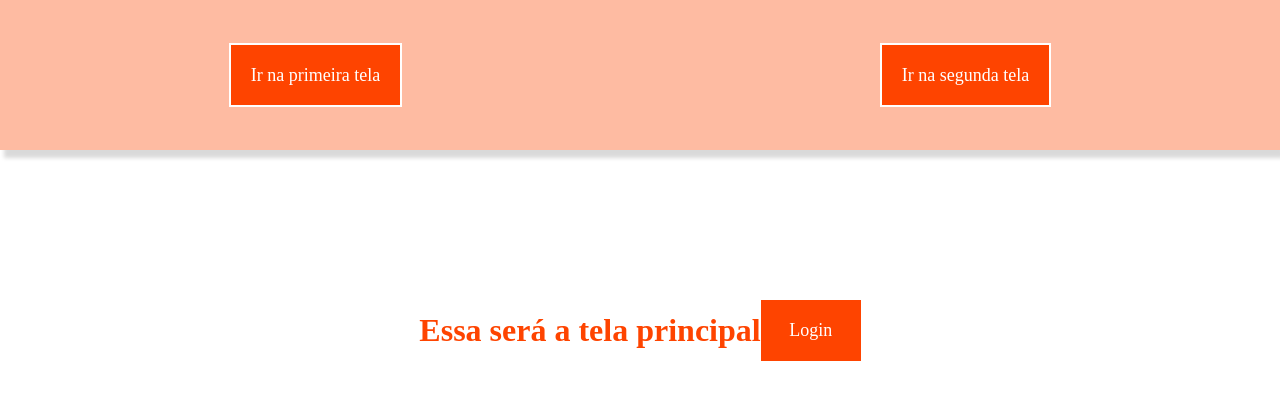
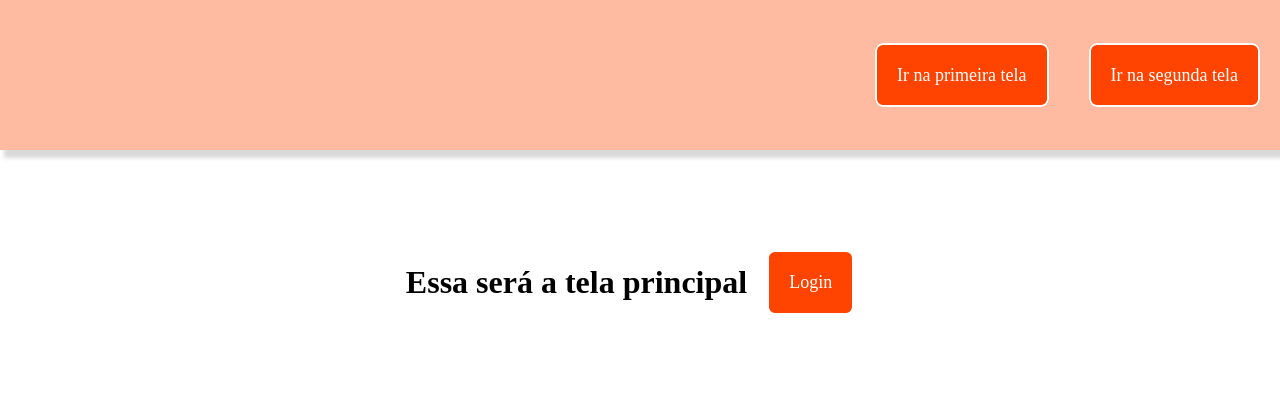
Before and after one commit to devmichaelviana/ShareOrangePlus, a React (Create React App) app: page / in a window 1280 px wide. Shown: the top 400 px of the page. Built offline with nearby package versions, Linux system fonts and the light colour scheme.

Commit message:
style: ajustes de estilo de tela

```diff
--- a/src/pages/Home/home.css
+++ b/src/pages/Home/home.css
@@ -10,8 +10,7 @@
   background-color: #febba2;
   display: flex;
   align-items: center;
-  justify-content: space-around;
-  gap: 20px;
+  justify-content:right;
   box-shadow: 4px 8px 4px rgba(0, 0, 0, 0.15);
 }
 
@@ -19,33 +18,9 @@
   color: #fff;
   background-color: #fe4400;
   border: solid 2px #fff;
+  border-radius: 8px;
   padding: 20px;
   text-decoration: none;
   font-size: 18px;
+  margin: 20px;
 }
-
-main{
-  display: flex;
-  justify-content: space-around;
-  align-items: center;
-  height: 200px;
-}
-
-h1{
-  text-align: center;
-  color: #fe4400;
-}
-
-main > .conect{
-  background-color: #fe4400;
-  border: none;
-  color: #fff;
-  cursor: pointer;
-  display: flex;
-  justify-content: center;
-  width: 100px;
-}
-
-main > button:hover{
-  opacity: 0.7;
-}
```
